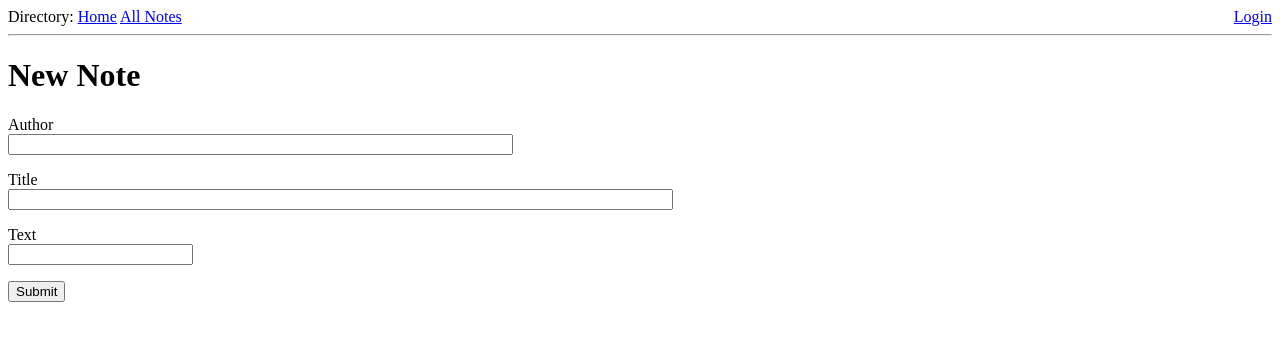
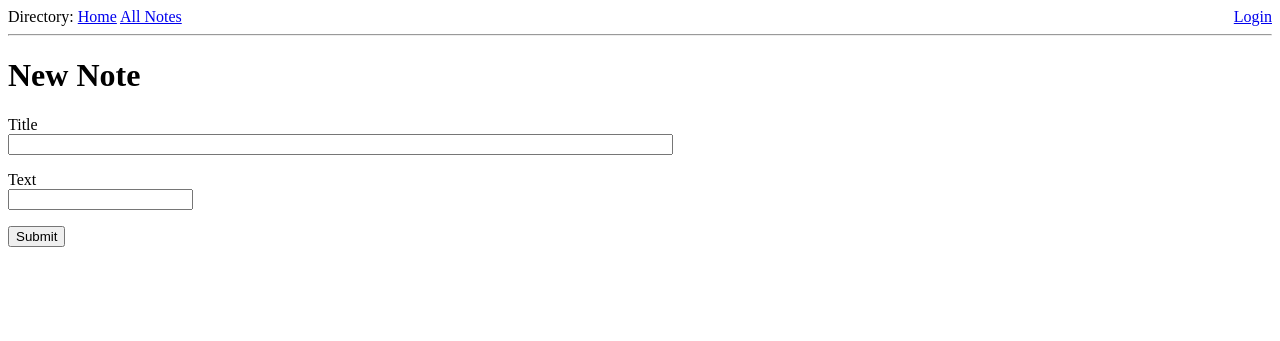
Before and after one commit to narsaynorath/Stick-eez, a Flask app: page /notes/add/ in a window 1280 px wide. Shown: the top 341 px of the page. Run offline with Flask 2, Linux system fonts and the light colour scheme.

Commit message:
Fix forms

```diff
--- a/server/app/forms.py
+++ b/server/app/forms.py
@@ -1,10 +1,9 @@
 from flask_wtf import FlaskForm
-from wtforms import BooleanField, StringField, SubmitField
+from wtforms import BooleanField, PasswordField, StringField, SubmitField
 from wtforms.validators import DataRequired
 
 
 class NoteForm(FlaskForm):
-    author = StringField("Author")
     title = StringField("Title")
     text = StringField("Text")
     submit = SubmitField("Submit")
@@ -12,6 +11,6 @@ class NoteForm(FlaskForm):
 
 class LoginForm(FlaskForm):
     username = StringField("Username")
-    password = StringField("Password")
+    password = PasswordField("Password")
     remember_me = BooleanField("Remember Me")
     submit = SubmitField("Submit")
--- a/server/app/routes.py
+++ b/server/app/routes.py
@@ -46,9 +46,8 @@ def notes_list():
 def add_new_note():
     form = NoteForm()
     if form.validate_on_submit():
-        flash(f"New note added from {form.author.data}")
-        author = User.query.filter_by(username=form.author.data).one()
-        new_note = Note(author=author.id, title=form.title.data, text=form.text.data)
+        flash(f"New note added from {current_user.username}")
+        new_note = Note(author=current_user.id, title=form.title.data, text=form.text.data)
         db.session.add(new_note)
         db.session.commit()
         return redirect(url_for("notes_list"))
--- a/server/app/templates/new_notes_form.html
+++ b/server/app/templates/new_notes_form.html
@@ -4,10 +4,6 @@
     <h1>New Note</h1>
     <form action="" method="post" novalidate>
         {{ form.hidden_tag() }}
-        <p>
-            {{ form.author.label }}<br>
-            {{ form.author(size=60) }}
-        </p>
         <p>
             {{ form.title.label }}<br>
             {{ form.title(size=80) }}
```
